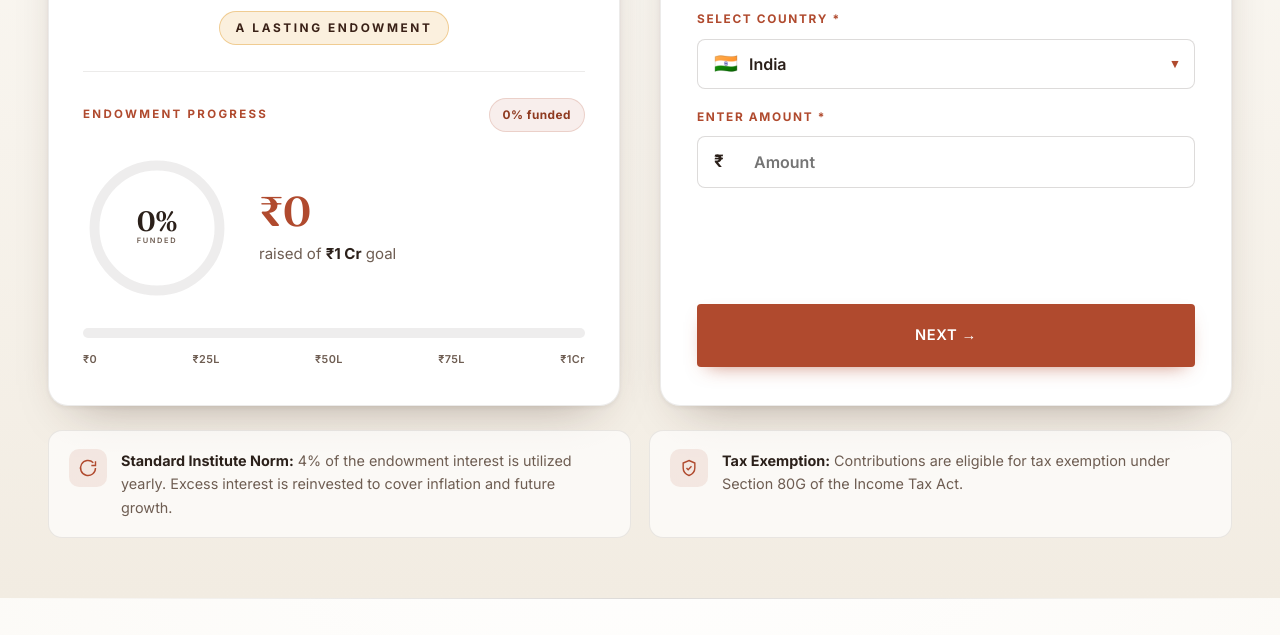
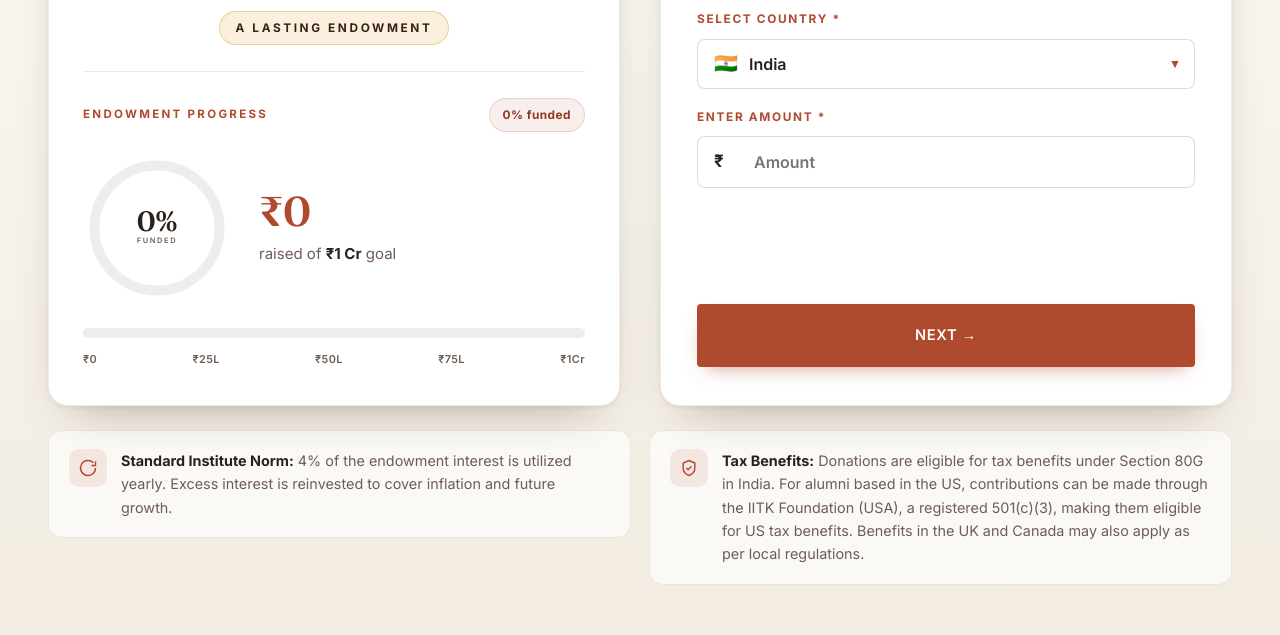
Before and after one commit to mahima263/Arzoo, a plain HTML site: page index.html in a window 1280 px wide. Shown: the part 3521-4156 px from the top of the page. Drawn offline with nearby package versions, Linux system fonts and the light colour scheme.

Commit message:
cha commit

```diff
--- a/index.html
+++ b/index.html
@@ -187,7 +187,7 @@
   .cf .cf-head{text-align:center;max-width:1180px;margin:0 auto 36px;}
   .cf .sec-h{font-size:clamp(2.5rem,6vw,4rem);}
   .cf .cf-lead{color:var(--ink-soft);max-width:62ch;margin:22px auto 0;font-size:1.02rem;}
-  .cf .grid{display:grid;grid-template-columns:1fr 1fr;gap:40px;align-items:stretch;max-width:none;margin:0 auto;}
+  .cf .grid{display:grid;grid-template-columns:1fr 1fr;gap:40px;align-items:stretch;max-width:none;margin:0 auto;position:relative;z-index:3;}
   .cf .grid>div{display:flex;}
   .cf .prog-card,.cf .give-card{width:100%;}
   @media(max-width:880px){.cf .grid{grid-template-columns:1fr;gap:28px;}}
@@ -269,8 +269,8 @@
   .dd-list li .ccode{margin-left:auto;font-size:.78rem;font-weight:700;color:var(--ink-soft);letter-spacing:.05em;}
 
   /* contribution info notes */
-  .cf-notes{display:grid;grid-template-columns:1fr 1fr;gap:18px;margin:24px auto 0;}
-  .cf-note{display:flex;align-items:flex-start;gap:14px;background:rgba(255,255,255,.65);border:1px solid var(--line-soft);border-radius:14px;padding:18px 20px;}
+  .cf-notes{display:grid;grid-template-columns:1fr 1fr;gap:18px;margin:24px auto 0;position:relative;z-index:1;}
+  .cf-note{display:flex;align-self:start;align-items:flex-start;gap:14px;background:rgba(255,255,255,.65);border:1px solid var(--line-soft);border-radius:14px;padding:18px 20px;}
   .cf-note .cf-ic{flex:none;width:38px;height:38px;border-radius:10px;display:flex;align-items:center;justify-content:center;background:rgba(176,74,46,.1);color:var(--clay);}
   .cf-note .cf-ic svg{width:20px;height:20px;}
   .cf-note p{margin:0;font-size:.9rem;line-height:1.62;color:var(--ink-soft);}
@@ -604,7 +604,7 @@
       </div>
       <div class="cf-note">
         <span class="cf-ic" aria-hidden="true"><svg viewBox="0 0 24 24" fill="none" stroke="currentColor" stroke-width="1.7"><path d="M9 12l2 2 4-4"/><path d="M12 3l7 3v6c0 4.5-3 7.5-7 9-4-1.5-7-4.5-7-9V6z"/></svg></span>
-        <p><strong>Tax Exemption:</strong> Contributions are eligible for tax exemption under Section 80G of the Income Tax Act.</p>
+        <p><strong>Tax Benefits:</strong> Donations are eligible for tax benefits under Section 80G in India. For alumni based in the US, contributions can be made through the IITK Foundation (USA), a registered 501(c)(3), making them eligible for US tax benefits. Benefits in the UK and Canada may also apply as per local regulations.</p>
       </div>
     </div>
   </div>
```
